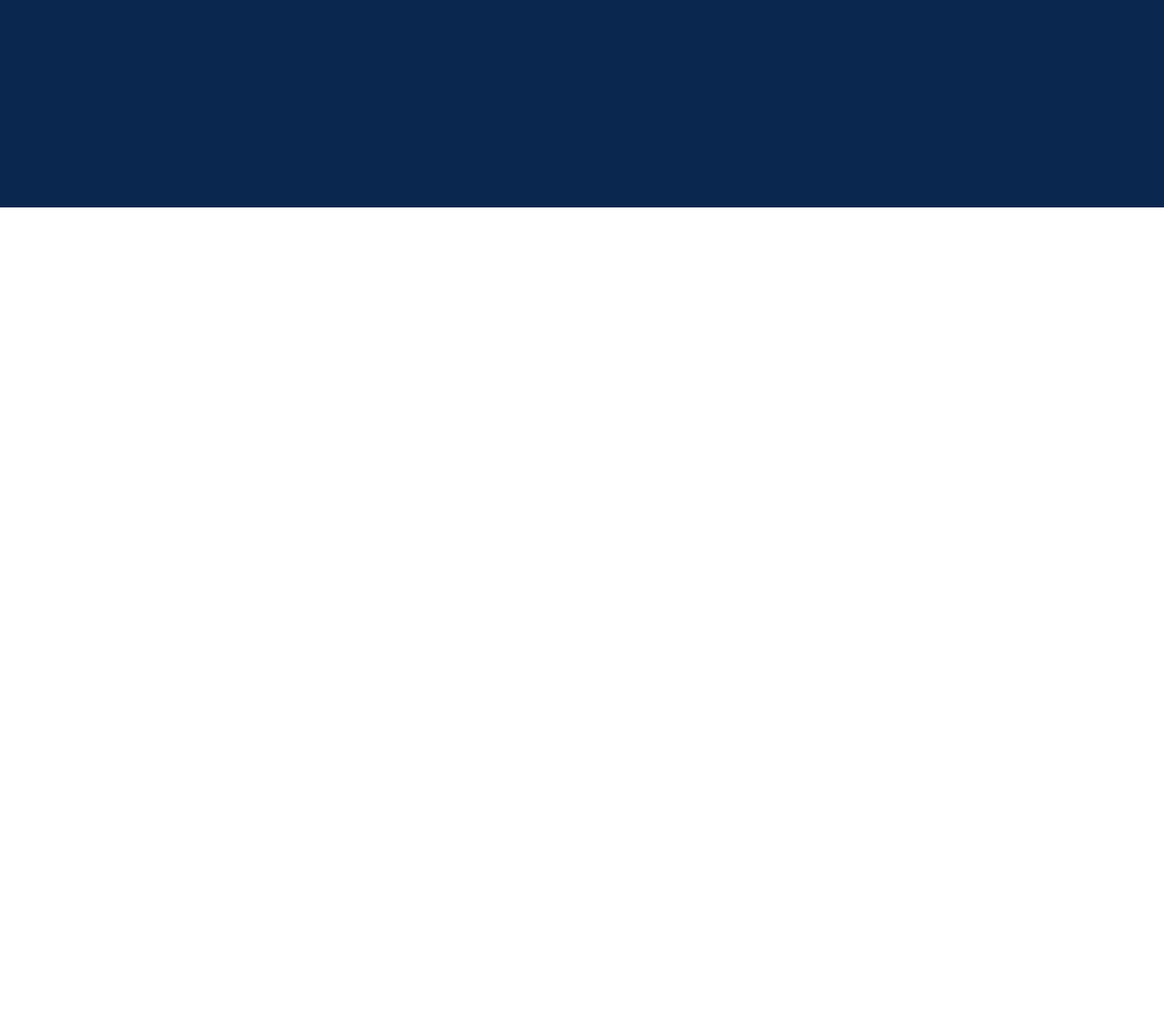
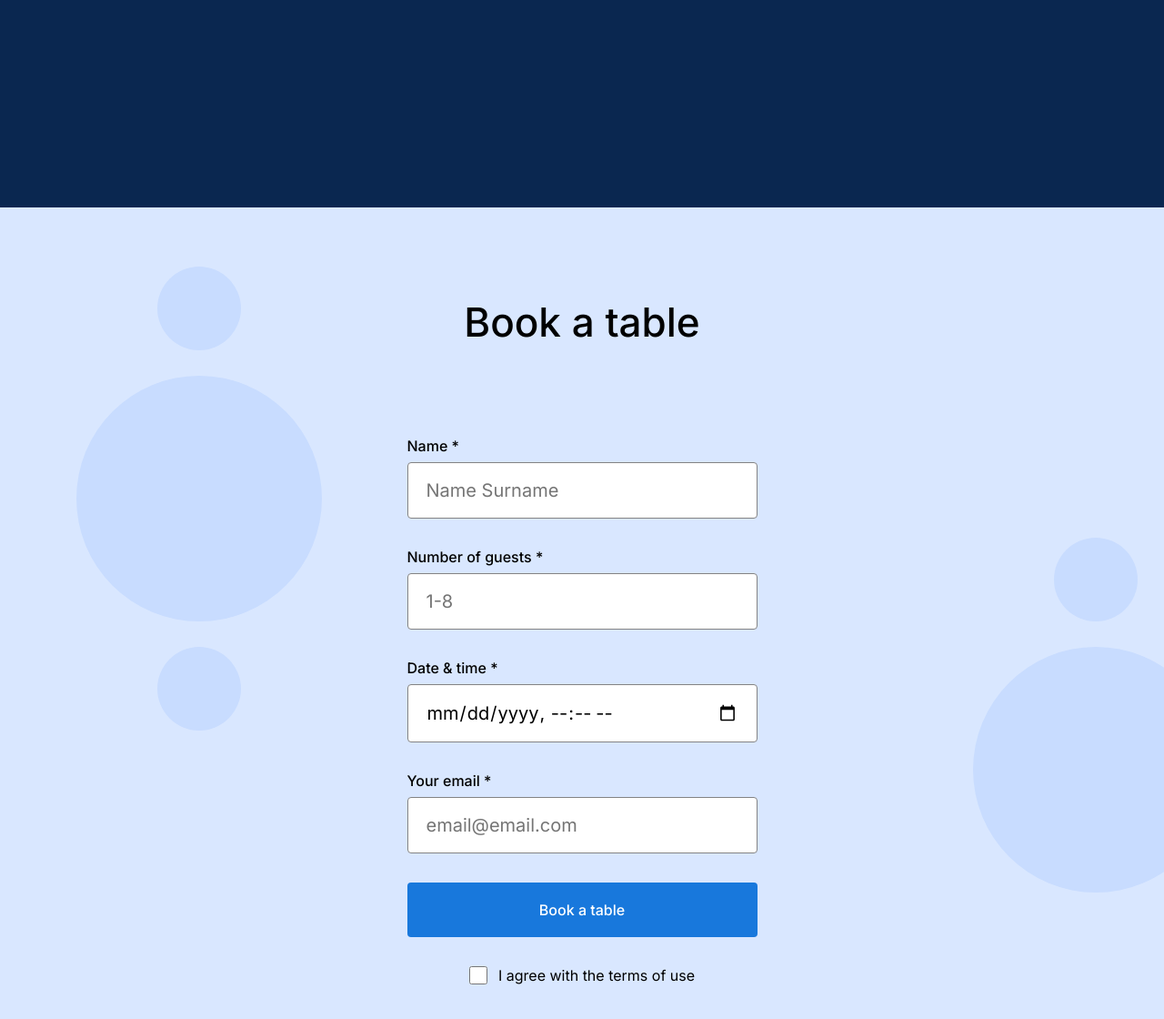
Before and after one commit to Cdubb919/se_project_coffeeshop, a plain HTML site: page index.html in a window 1280 px wide. Shown: the part 1582-2702 px from the top of the page at 91% size. Before the commit the page ends 1810 px from the top, so only its background shows below. Drawn offline with Linux system fonts and the light colour scheme.

Commit message:
stage 3 update

```diff
--- a/index.html
+++ b/index.html
@@ -70,7 +70,47 @@
                 </li>
             </ul>
         </section>
-        <section class="reservation"></section>
+        <section class="reservation">
+            <h2 class="reservation__title">Book a table</h2>
+            <form class="reservation__form form">
+                <img href="./images/background_reservation.svg">
+            <fieldset class="form__fieldset">
+            <label for="name-input" class="form__label">
+                Name *
+                <input
+                required
+                type="text"
+                id= "name-input"
+                class="form__input"
+                placeholder="Name Surname"
+                >
+            </label>
+            <label for="" class="form__label">
+                Number of guests *
+                <input
+                required
+                type="number"
+                min="1"
+                max="8"
+                placeholder="1-8"
+                class="form__input">
+            </label>
+            <label for="" class="form__label">
+                Date & time *
+                <input required type="datetime-local" class="form__input">
+            </label>
+            <label for="" class="form__label">
+                Your email *
+                <input required type="email" placeholder="email@email.com" class="form__input">
+            </label>
+            </fieldset>
+            <button class="form__button">Book a table</button>
+            <label for="" class="form__label form__label_type_checkbox">
+                <input class="form__checkbox" type="checkbox" class="form__input">
+                I agree with the terms of use
+            </label>
+            </form>
+        </section>
         <section class="menu"></section>
         <section class="about"></section>
     </main>
--- a/pages/index.css
+++ b/pages/index.css
@@ -133,3 +133,79 @@
     font-size: 20px;
     line-height: 30px;
 }
+
+.reservation {
+    padding: 100px 0 120px;
+    background-image: url(../images/background_reservation.svg);
+    background-repeat: no-repeat;
+    background-color: #D9E7FF;
+}
+
+.reservation__title {
+    margin: 0 0 80px;
+    text-align: center;
+    font-family: "Inter";
+    font-style: normal;
+    font-weight: 500;
+    font-size: 44px;
+    line-height: 52px;
+}
+
+.reservation__form {
+    margin: 0 auto;
+}
+
+.form {
+    max-width: 385px;
+}
+
+.form__fieldset {
+    margin: 0;
+    padding: 0;
+    border: none;
+    font-family: "Inter";
+    font-weight: 500;
+    font-size: 16px;
+    line-height: 20px;
+}
+
+.form__input {
+    display: block;
+    width: 100%;
+    padding: 15px 20px;
+    box-sizing: border-box;
+    margin: 8px 0 32px;
+    border: 1px solid #838383;
+    border-radius: 4px;
+    font-family: "Inter";
+    font-size: 20px;
+    line-height: 30px;
+
+}
+
+.form__button {
+    border-radius: 4px;
+    width: 100%;
+    border: none;
+    padding: 20px 0;
+    margin-bottom: 32px;
+    font-family: "Inter";
+    font-weight: 500;
+    font-size: 16px;
+    line-height: 20px;
+    background-color: #1878DC;
+    color: #fff
+}
+
+.form__checkbox {
+    border-radius: 2px;
+    width: 20px;
+    height: 20px;
+
+}
+
+.form__label_type_checkbox {
+    display: flex;
+    gap: 12px;
+    justify-content: center;
+}
```
